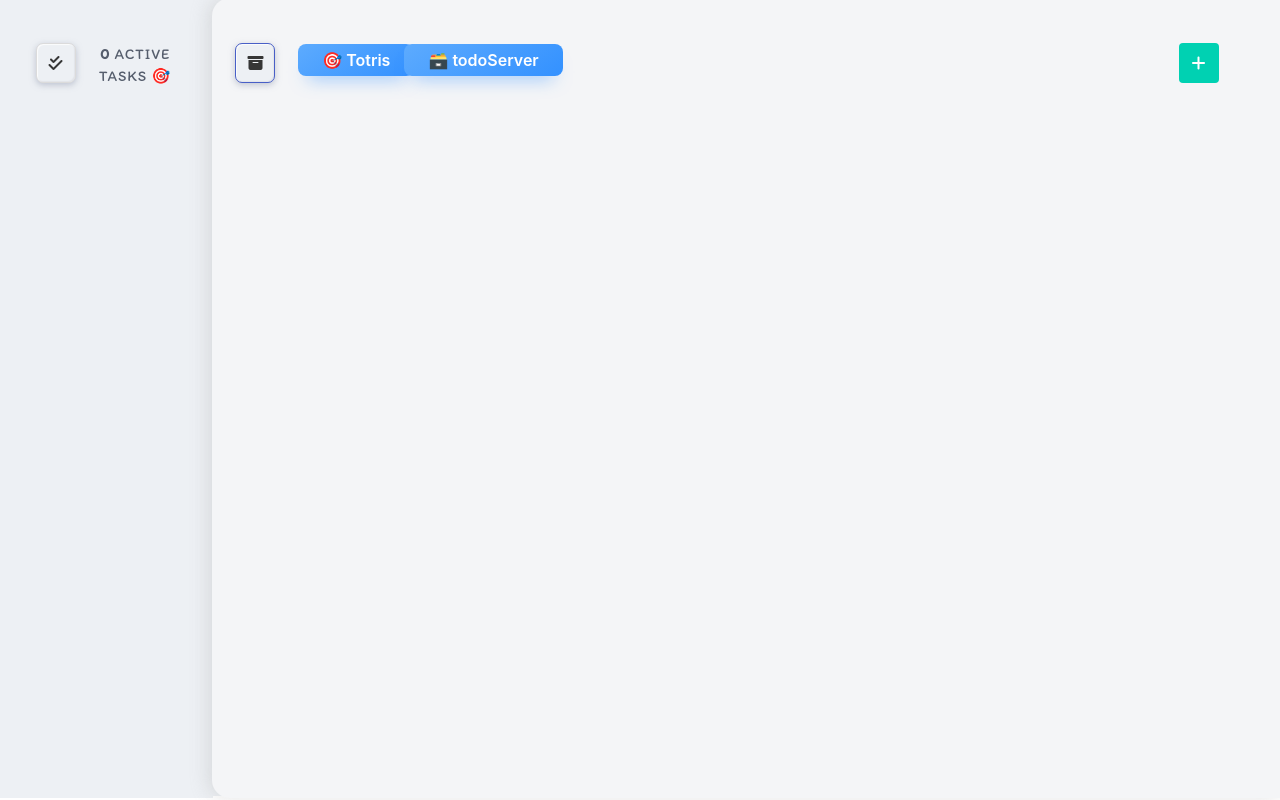
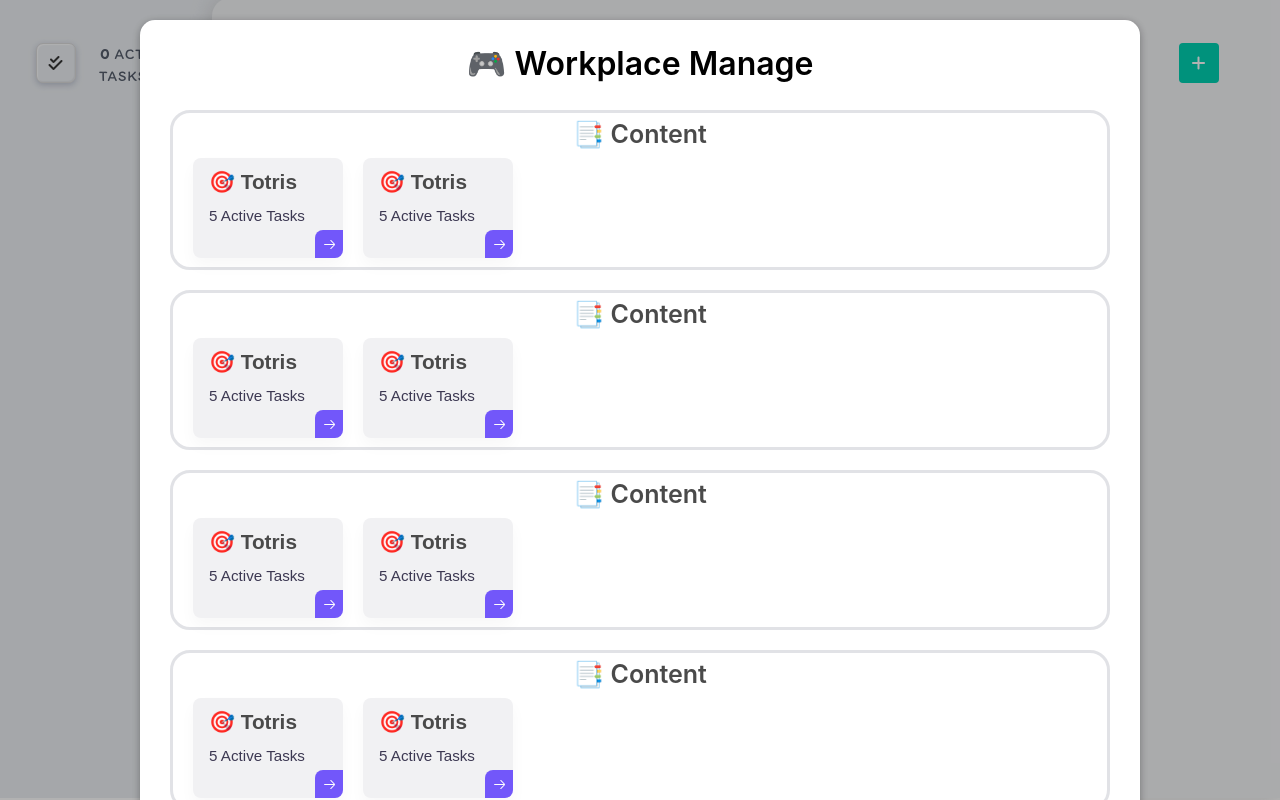
Before and after one commit to Coien-rr/Totris, a Vue app: page /#/dashboard in a window 1280 px wide. Both pictures are taken after a click on the button 255 px from the left and 63 px from the top of the page. Built offline with nearby package versions, Linux system fonts and the light colour scheme.

Commit message:
✨ feat(components): design workplace manage Card

```diff
--- /dev/null
+++ b/src/pages/Dashboard/components/GroupItemCard.vue
@@ -0,0 +1,100 @@
+<script setup>
+
+</script>
+
+<template>
+  <div class="card">
+    <h3 class="card__title">
+      🎯 Totris
+    </h3>
+    <p class="card__content">
+      5 Active Tasks
+    </p>
+    <div class="card__arrow">
+      <svg xmlns="http://www.w3.org/2000/svg" fill="none" viewBox="0 0 24 24" height="15" width="15">
+        <path
+          fill="#fff"
+          d="M13.4697 17.9697C13.1768 18.2626 13.1768 18.7374 13.4697 19.0303C13.7626 19.3232 14.2374 19.3232 14.5303 19.0303L20.3232 13.2374C21.0066 12.554 21.0066 11.446 20.3232 10.7626L14.5303 4.96967C14.2374 4.67678 13.7626 4.67678 13.4697 4.96967C13.1768 5.26256 13.1768 5.73744 13.4697 6.03033L18.6893 11.25H4C3.58579 11.25 3.25 11.5858 3.25 12C3.25 12.4142 3.58579 12.75 4 12.75H18.6893L13.4697 17.9697Z"
+        />
+      </svg>
+    </div>
+  </div>
+</template>
+
+<style scoped>
+/* this card is inspired form this - https://georgefrancis.dev/ */
+
+.card {
+  --border-radius: 0.5rem;
+  --primary-color: #7257fa;
+  --secondary-color: #3c3852;
+  width: 150px;
+  height: 100px;
+  font-family: "Arial";
+  padding: 1rem;
+  padding-top: 0.5rem;
+  cursor: pointer;
+  border-radius: var(--border-radius);
+  background: #f1f1f3;
+  box-shadow: 0px 8px 16px 0px rgb(0 0 0 / 3%);
+  position: relative;
+}
+
+.card {
+  margin-bottom: 0.1em;
+  margin-left: 10px;
+  margin-right: 10px;
+}
+
+.card .card__content {
+  color: var(--secondary-color);
+  font-size: 0.95rem;
+}
+
+.card__content {
+  margin-top: 0.5em;
+}
+
+.card .card__title {
+  padding: 0;
+  font-size: 1.3rem;
+  font-weight: bold;
+}
+
+.card .card__date {
+  color: #6e6b80;
+  font-size: 0.8rem;
+}
+
+.card .card__arrow {
+  position: absolute;
+  background: var(--primary-color);
+  padding: 0.4rem;
+  border-top-left-radius: var(--border-radius);
+  border-bottom-right-radius: var(--border-radius);
+  bottom: 0;
+  right: 0;
+  transition: 0.2s;
+  display: flex;
+  justify-content: center;
+  align-items: center;
+}
+
+.card svg {
+  transition: 0.2s;
+}
+
+/* hover */
+.card:hover .card__title {
+  color: var(--primary-color);
+  text-decoration: underline;
+}
+
+.card:hover .card__arrow {
+  background: #111;
+}
+
+.card:hover .card__arrow svg {
+  transform: translateX(3px);
+}
+</style>
--- /dev/null
+++ b/src/pages/Dashboard/components/WorkplaceCard.vue
@@ -0,0 +1,110 @@
+<script setup>
+import WorkplaceItemCard from './WorkplaceItemCard.vue'
+defineProps({
+  show: Boolean,
+})
+defineEmits(['close'])
+</script>
+
+<template>
+  <Transition name="modal">
+    <div v-if="show" class="modal-mask">
+      <div class="modal-container">
+        <div class="modal-header">
+          <h3>🎮 Workplace Manage</h3>
+        </div>
+
+        <div class="modal-body">
+          <WorkplaceItemCard />
+          <WorkplaceItemCard />
+          <WorkplaceItemCard />
+          <WorkplaceItemCard />
+        </div>
+
+        <div class="modal-footer">
+          <button class="button modal-default-button is-primary is-light" @click="$emit('close')">
+            Cancel
+          </button>
+        </div>
+      </div>
+    </div>
+  </Transition>
+</template>
+
+<style>
+.modal-mask {
+  position: fixed;
+  z-index: 9998;
+  top: 0;
+  left: 0;
+  width: 100%;
+  height: 100%;
+  background-color: rgba(0, 0, 0, 0.3);
+  display: flex;
+  transition: opacity 0.3s ease;
+}
+
+.modal-container {
+  width: 1000px;
+  min-height: 200px;
+  margin: auto;
+  padding: 20px 30px;
+  background-color: #fff;
+  box-shadow: 0 2px 8px rgba(0, 0, 0, 0.33);
+  transition: all 0.3s ease;
+  border-radius: 15px;
+  margin-top: 20px;
+}
+
+.modal-header{
+  height: 50px;
+}
+
+.modal-header h3 {
+  margin-top: 0;
+  font-size: 2rem;
+  font-weight: 600;
+  width: 100%;
+  text-align: center;
+  color: #000;
+}
+
+.modal-body {
+  margin: 20px 0;
+}
+
+.modal-footer {
+  height: 50px;
+  margin: auto;
+}
+
+.modal-default-button {
+  height: 3rem;
+  font-size: 1.5rem;
+  font-weight: 600;
+  float: right;
+}
+
+/*
+ * 对于 transition="modal" 的元素来说
+ * 当通过 Vue.js 切换它们的可见性时
+ * 以下样式会被自动应用。
+ *
+ * 你可以简单地通过编辑这些样式
+ * 来体验该模态框的过渡效果。
+ */
+
+.modal-enter-from {
+  opacity: 0;
+}
+
+.modal-leave-to {
+  opacity: 0;
+}
+
+.modal-enter-from .modal-container,
+.modal-leave-to .modal-container {
+  -webkit-transform: scale(1.1);
+  transform: scale(1.1);
+}
+</style>
--- /dev/null
+++ b/src/pages/Dashboard/components/WorkplaceItemCard.vue
@@ -0,0 +1,54 @@
+<script setup>
+import GroupItemCard from './GroupItemCard.vue'
+</script>
+
+<template>
+  <!-- vue3页面 -->
+  <div class="workplace-item-card">
+    <div class="card-header">
+      <span class="card-header-content">
+        📑 Content
+      </span>
+    </div>
+    <div class="card-body is-flex">
+      <GroupItemCard />
+      <GroupItemCard />
+    </div>
+  </div>
+</template>
+
+<style scoped>
+.workplace-item-card {
+  height: 160px;
+  padding: 4px, 8px;
+  border: 3px solid rgba(195, 198, 206, 0.5);
+  border-radius: 20px;
+  transition: 0.25s ease-out;
+  margin-bottom: 20px;
+}
+
+.workplace-item-card:hover {
+  border-color: #3b82f6;
+  box-shadow: 0 4px 18px 0 rgba(0, 0, 0, 0.1);
+}
+
+.card-header{
+  /* background-color: aqua; */
+  height: 45px;
+  box-shadow: none;
+  width: 100%;
+  justify-content: center;
+}
+
+.card-header-content {
+  left: 50%;
+  margin-top: 3px;
+  font-size: 25px;
+  font-weight: 600;
+}
+
+.card-body {
+  height: 70%;
+  padding-left: 10px;
+}
+</style>
--- /dev/null
+++ b/src/pages/Dashboard/components/showWorkplace.vue
@@ -0,0 +1,36 @@
+<script setup>
+import { ref } from 'vue'
+import WorkplaceCard from './WorkplaceCard.vue'
+
+const showModal = ref(false)
+</script>
+
+<template>
+  <button id="wpButton" class="button" @click="showModal = true">
+    <span class="icon is-small">
+      <i class="fa-solid fa-box-archive" />
+    </span>
+  </button>
+
+  <Teleport to="body">
+    <!-- 使用这个 modal 组件，传入 prop -->
+    <WorkplaceCard :show="showModal" @close="showModal = false" />
+  </Teleport>
+</template>
+
+<style scoped>
+#wpButton {
+  border-radius: 7px;
+  z-index: 3;
+  box-shadow: rgb(142 149 173 / 50%) 0px 2px 6px 0px, rgb(255 255 255 / 81%) 1px 1px 1px 0px inset, rgb(226 228 233) -1px -1px 1px 0px inset;
+  position: absolute;
+  left: 3%;
+  top: 50%;
+  transform: translateX(-50%) translateY(-50%);
+  background-color: rgb(237, 240, 244);
+}
+
+#wpButton:hover {
+  background-color: rgb(255, 255, 255);
+}
+</style>
--- a/src/pages/Dashboard/views/Workplace.vue
+++ b/src/pages/Dashboard/views/Workplace.vue
@@ -1,5 +1,6 @@
 <script setup>
 import { onMounted, onUpdated } from 'vue'
+import ShowWorkplace from '../components/showWorkplace.vue'
 import CategoryGroup from '../components/CategoryGroup.vue'
 import GroupCard from '../components/GroupCard.vue'
 import { useCategoryStore, useGroupStore } from '~/store'
@@ -32,11 +33,12 @@ const updateGroupName = (groupID, newName) => {
 <template>
   <div>
     <header id="tagHeader" class="is-flex">
-      <button id="wpButton" class="button">
+      <!-- <button id="wpButton" class="button">
         <span class="icon is-small">
           <i class="fa-solid fa-box-archive" />
         </span>
-      </button>
+      </button> -->
+      <ShowWorkplace />
       <CategoryGroup />
       <div class="addNewGroup">
         <button class="button is-primary" @click="createNewGroup">
@@ -72,21 +74,6 @@ const updateGroupName = (groupID, newName) => {
   transform: translateX(-50%) translateY(-50%);
 }
 
-#wpButton {
-  border-radius: 7px;
-  z-index: 3;
-  box-shadow: rgb(142 149 173 / 50%) 0px 2px 6px 0px, rgb(255 255 255 / 81%) 1px 1px 1px 0px inset, rgb(226 228 233) -1px -1px 1px 0px inset;
-  position: absolute;
-  left: 3%;
-  top: 50%;
-  transform: translateX(-50%) translateY(-50%);
-  background-color: rgb(237, 240, 244);
-}
-
-#wpButton:hover {
-  background-color: rgb(255, 255, 255);
-}
-
 .group {
   flex-direction: row;
   width: 100%;
```
Also changed, not shown: 1 other file (tests, documents, lock files or other folders).
